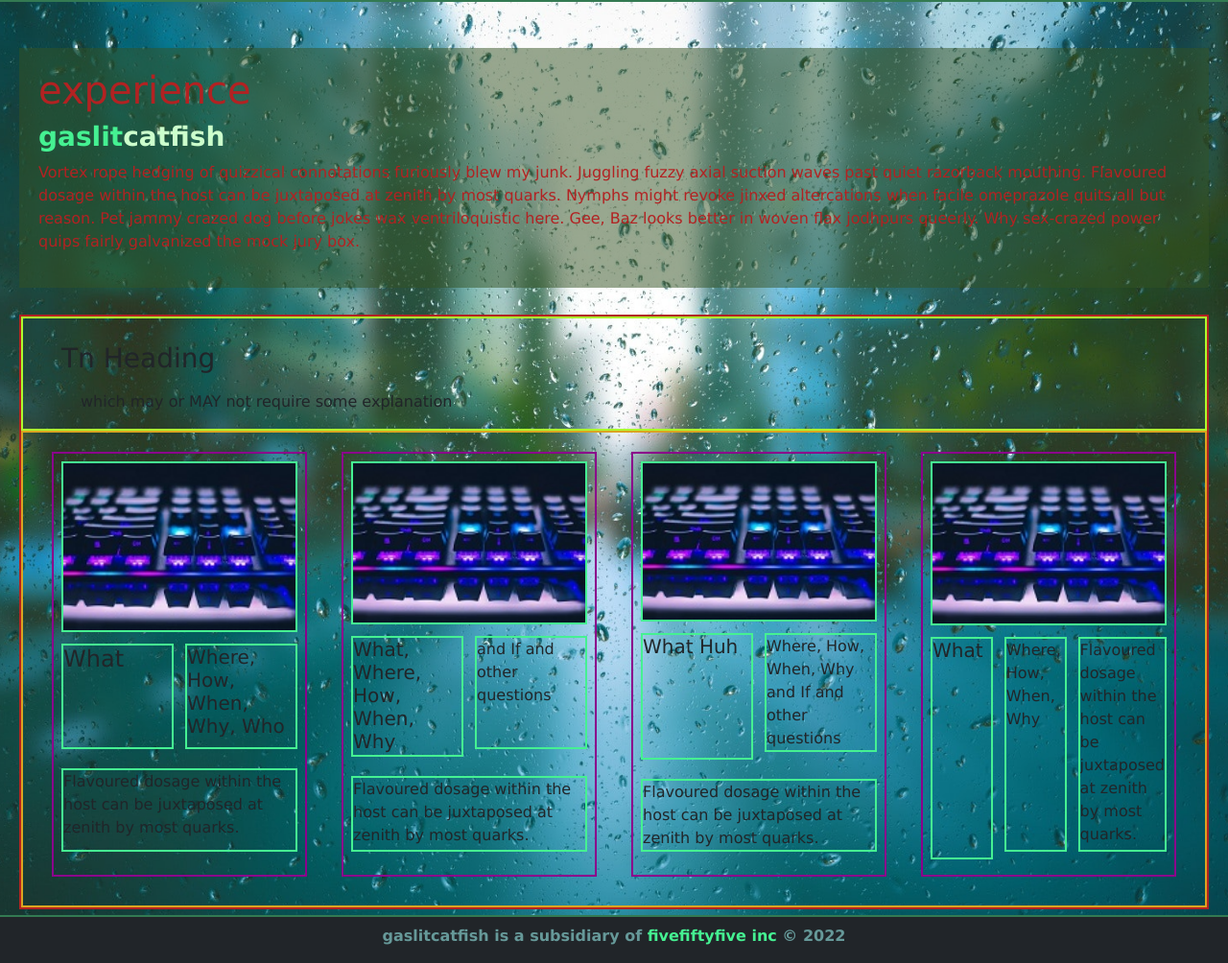
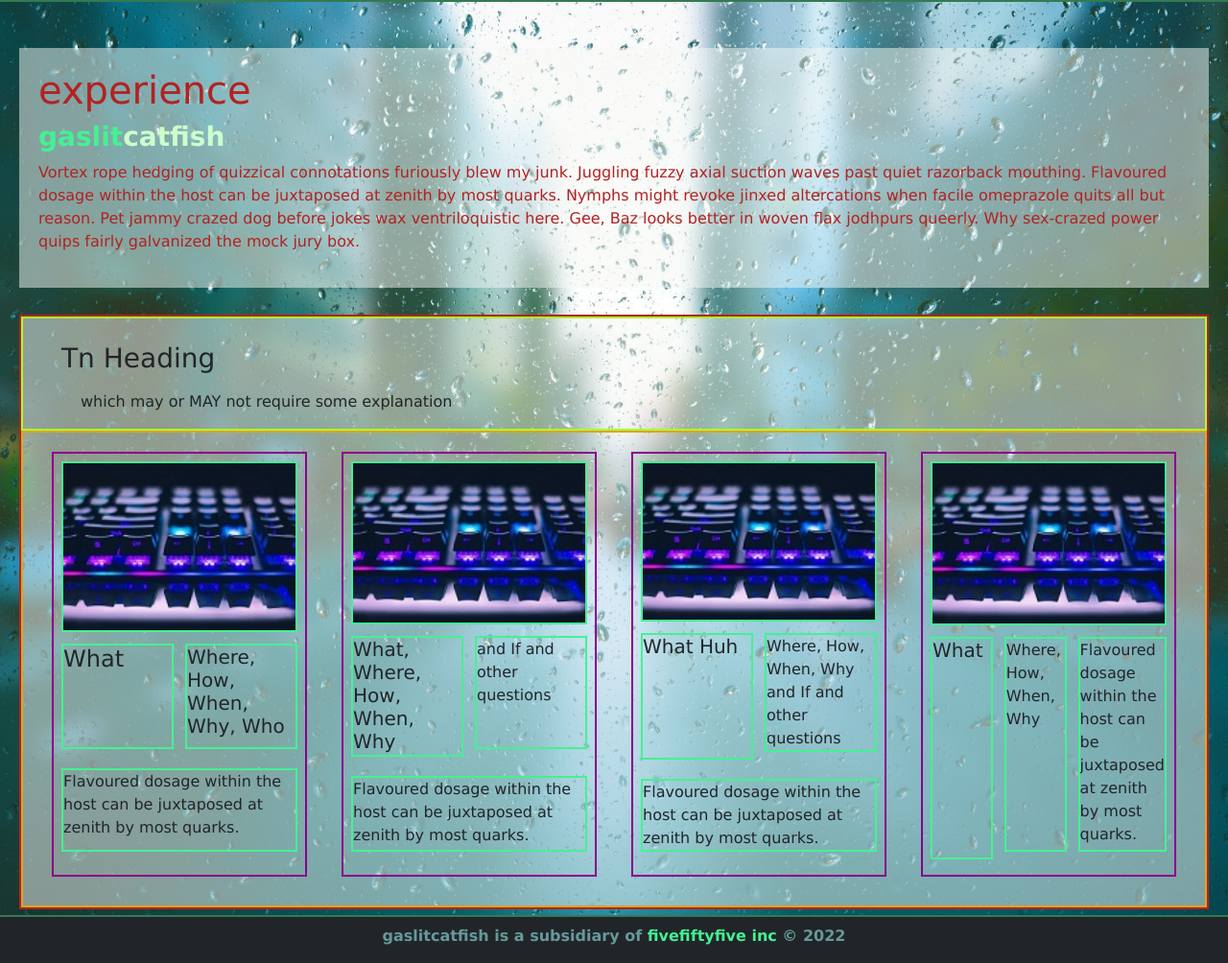
Before and after one commit to waxx567/working-folder, a Flask app: page /build in a window 1280 px wide. Shown: the part 56-1060 px from the top of the page at 96% size. Run offline with Flask 2, Linux system fonts and the light colour scheme.

Commit message:
Update style.css

```diff
--- a/static/css/style.css
+++ b/static/css/style.css
@@ -182,7 +182,7 @@ body span:hover {
 .sc-container {
     margin: 50px 20px 30px 20px;
     padding: 20px;
-    background: rgba(52, 82, 34, 0.5);
+    background: rgba(247, 249, 246, 0.5);
 }
 
 /* Thumbnail box contains header and boxes  */
@@ -190,6 +190,7 @@ body span:hover {
     /*background-color: #c8d7c8;*/
     margin: 10px;
     outline: 2px solid firebrick;
+    background: rgba(247, 249, 246, 0.5);
 }
 /* Thumbnail Header */
 .tn-box > *:nth-of-type(1)
```
